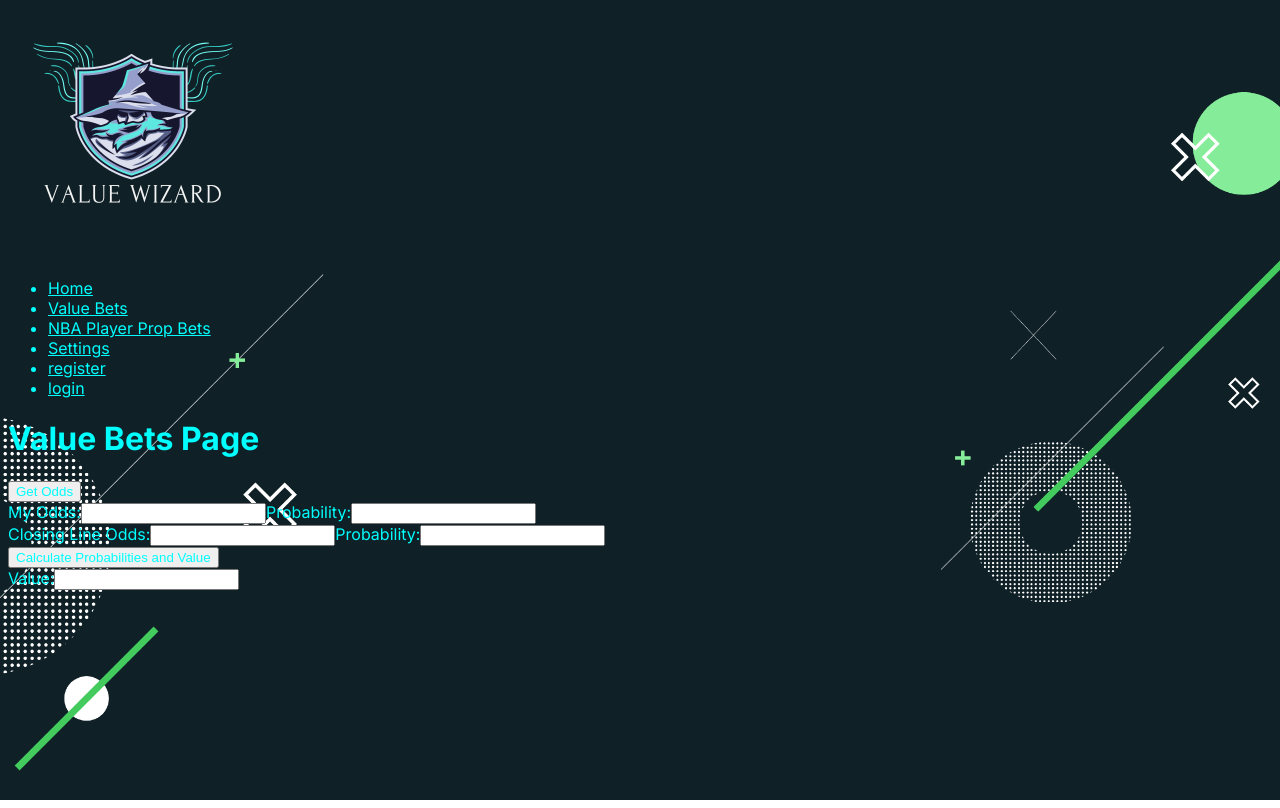
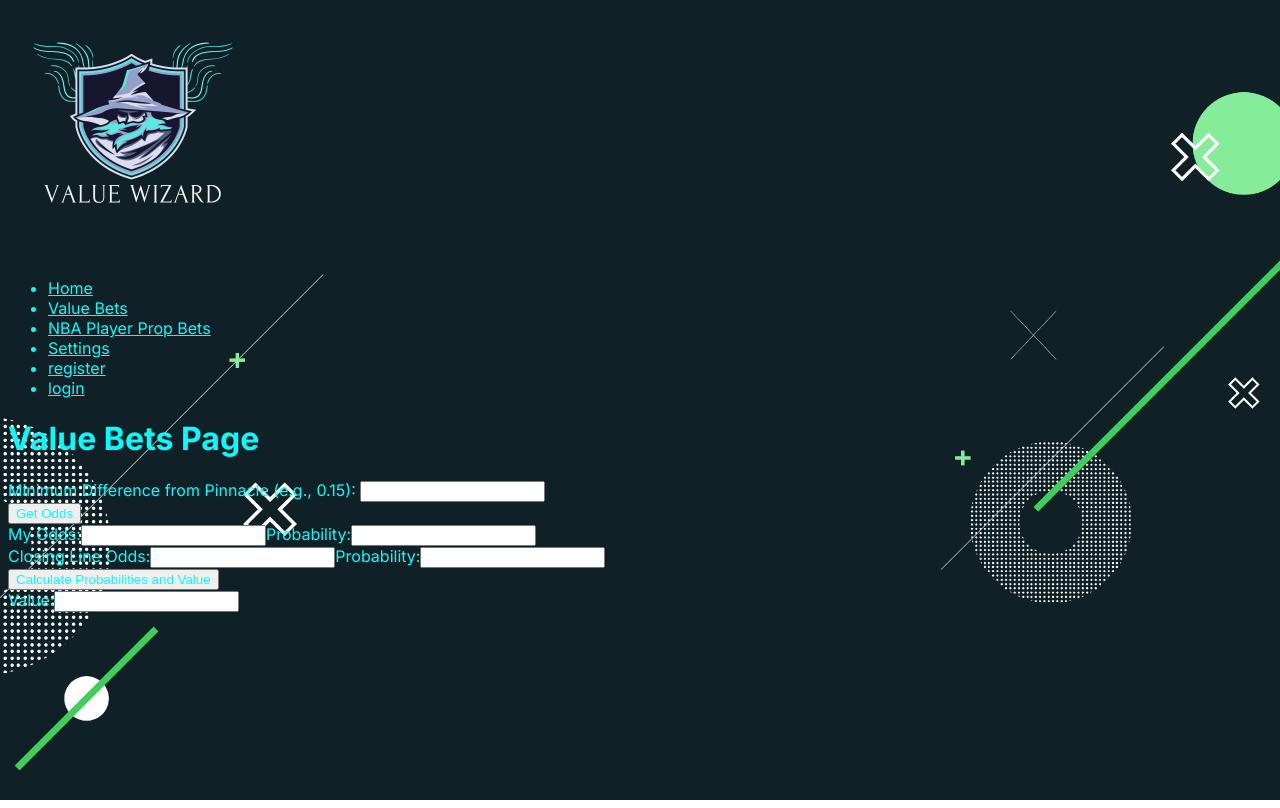
Before and after one commit to JamesN27/next.js-valuebet-finder, a Next.js app: page /valuebets in a window 1280 px wide. Built offline with nearby package versions, Linux system fonts and the light colour scheme.

Commit message:
Add filter for delta to Pinnacle odds

```diff
--- a/app/OddsComponent.js
+++ b/app/OddsComponent.js
@@ -5,6 +5,11 @@ import React, { useState } from 'react';
 
 const OddsComponent = () => {
   const [odds, setOdds] = useState(null);
+  const [threshold, setThreshold] = useState('');
+
+  const handleThresholdChange = (e) => {
+    setThreshold(e.target.value);
+  };
 
   const handleButtonClick = async () => {
     try {
@@ -53,11 +58,11 @@ const OddsComponent = () => {
             }
 
             return bookmaker.markets[0].outcomes
-              .filter(
-                (outcome) =>
-                  outcome.name in pinnacleOutcomesMap &&
-                  outcome.price > pinnacleOutcomesMap[outcome.name],
-              )
+              .filter((outcome) => {
+                const pinnaclePrice = pinnacleOutcomesMap[outcome.name];
+                const priceDifference = outcome.price - pinnaclePrice;
+                return priceDifference > Number(threshold);
+              })
               .map((outcome) => ({
                 event: `${event.home_team} vs ${event.away_team}`,
                 bookmaker: bookmaker.title,
@@ -79,6 +84,17 @@ const OddsComponent = () => {
 
   return (
     <div>
+      <div>
+        <label htmlFor="threshold">
+          Minimum Difference from Pinnacle (e.g., 0.15):{' '}
+        </label>
+        <input
+          type="number"
+          id="threshold"
+          value={threshold}
+          onChange={handleThresholdChange}
+        />
+      </div>
       <button onClick={handleButtonClick}>Get Odds</button>
       {odds && (
         <ul>
```
